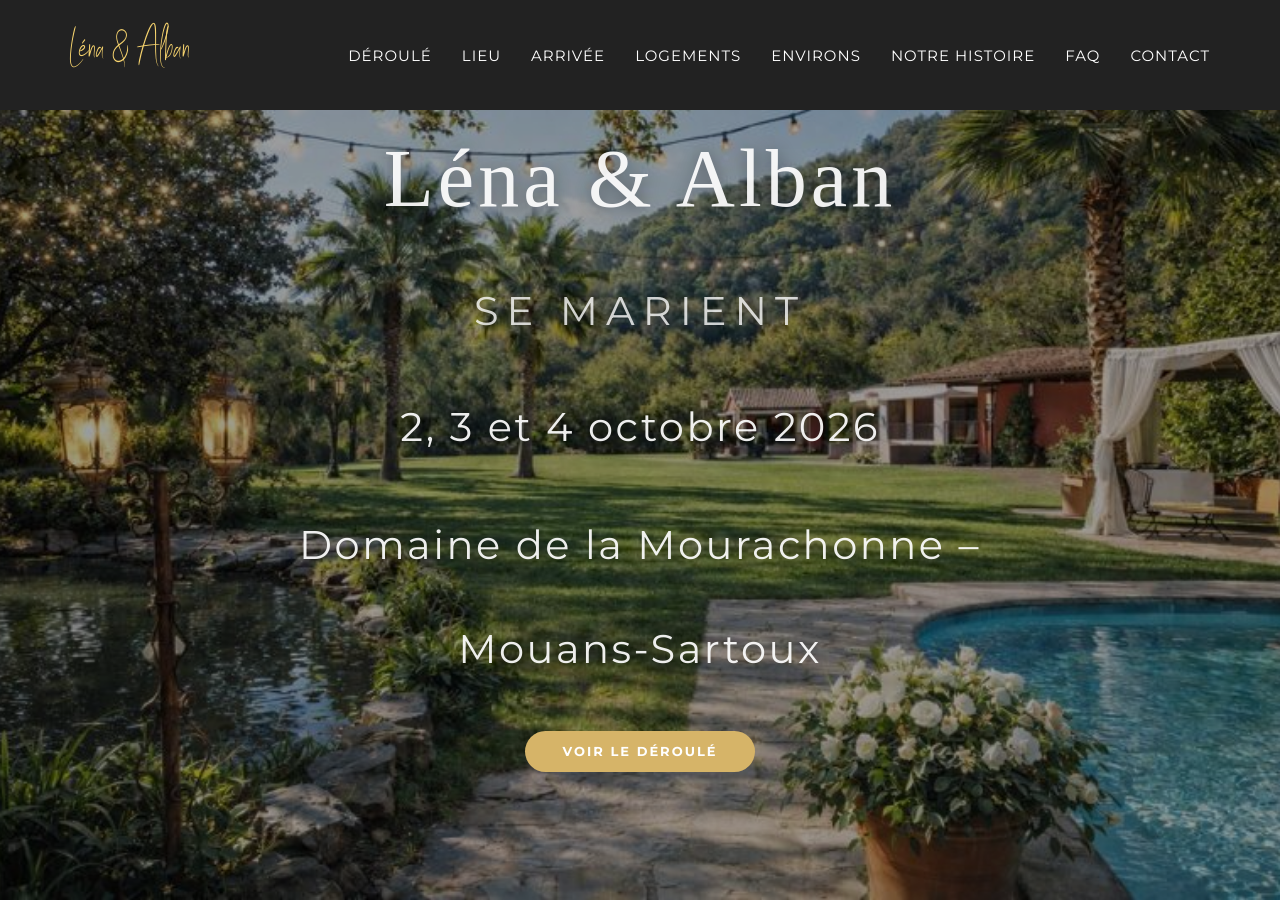
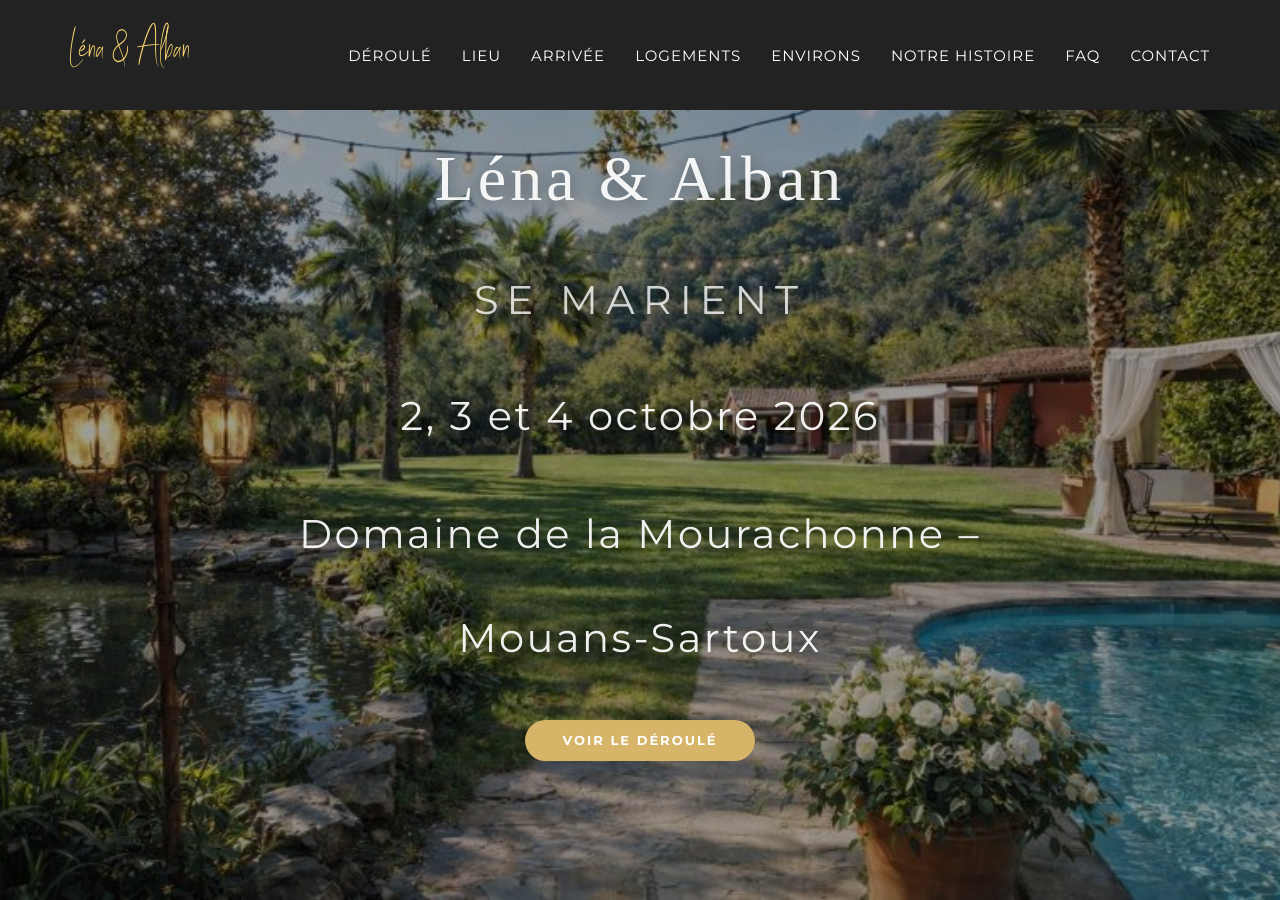
Before and after one commit to LenaAlban/lena-alban-wedding, a Jekyll site: the page built from _fr_pages/index.html, in a window 1280 px wide and 900 px high. Built offline with Jekyll 4.4.1, drawn with Linux system fonts in a browser that asks for light colours; some web fonts are replaced.

Commit message:
Update agency.css

```diff
--- a/_includes/css/agency.css
+++ b/_includes/css/agency.css
@@ -1018,7 +1018,7 @@ header.hero-header::before{
 /* TITRE PRINCIPAL */
 .hero-names{
   font-family: "Playfair Display", serif !important;
-  font-size: 82px !important;
+  font-size: 64px !important;
   font-weight: 400 !important;
   letter-spacing: 4px !important;
   line-height: 1.25 !important;
```
